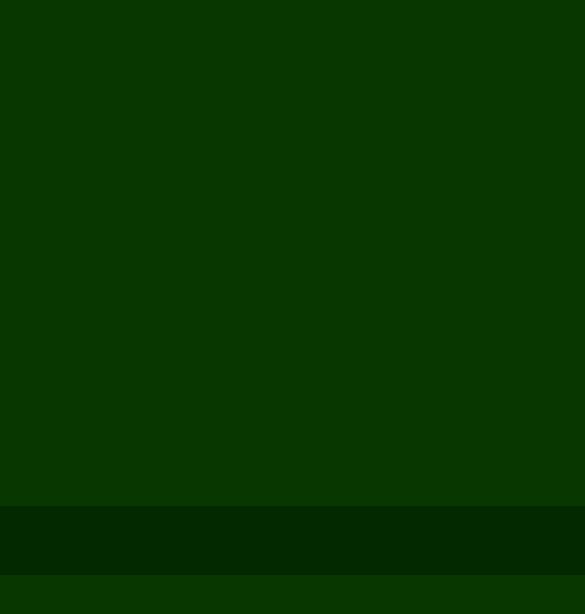
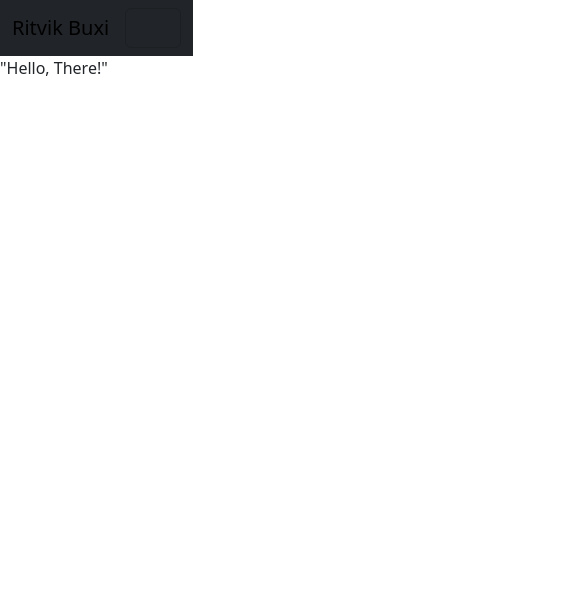
Before and after one commit to Ritvik-Buxi/Ritvik-Buxi, a website: page index.html in a window 390 px wide. Shown: the top 614 px of the page, 585 px wide, since content can reach past the window. Drawn offline with nearby package versions, Linux system fonts and the light colour scheme.

Commit message:
Navbar complete

```diff
--- a/index.html
+++ b/index.html
@@ -1,16 +1,45 @@
 <!DOCTYPE html>
 <html lang="en">
   <head>
-    <meta charset="UTF-8">
-    <meta name="viewport" content="width=device-width, initial-scale=1.0">
-    <link rel="stylesheet" href="./node_modules/bootstrap/dist/css/bootstrap.min.css">
-    <link rel="stylesheet" href="style.css">
-    <title>"<Ritvik Buxi>"</title>
+    <meta charset="UTF-8" />
+    <meta name="viewport" content="width=device-width, initial-scale=1.0" />
+    <link
+      rel="stylesheet"
+      href="./node_modules/bootstrap/dist/css/bootstrap.min.css"
+    />
+    <link rel="stylesheet" href="style.css" />
+    <title><Ritvik Buxi></title>
   </head>
-<body>
+  <body class="bg-success-dark">
     <header>
-        <nav>
-
+      <nav class="navbar navbar-expand-lg bg-dark text-white">
+        <div class="container-fluid">
+          <a class="navbar-brand" href="./index.html">Ritvik Buxi</a>
+          <button
+            class="navbar-toggler"
+            type="button"
+            data-bs-toggle="collapse"
+            data-bs-target="#navbarNav"
+            aria-controls="navbarNav"
+            aria-expanded="false"
+            aria-label="Toggle navigation"
+          >
+            <span class="navbar-toggler-icon"></span>
+          </button>
+          <div class="collapse navbar-collapse" id="navbarNav">
+            <ul class="navbar-nav">
+              <li class="nav-item">
+                <a class="nav-link active" aria-current="page" href="#">Home</a>
+              </li>
+              <li class="nav-item">
+                <a class="nav-link" href="#">Features</a>
+              </li>
+              <li class="nav-item">
+                <a class="nav-link" href="#">Pricing</a>
+              </li>
+            </ul>
+          </div>
+        </div>
       </nav>
     </header>
     <main>
@@ -18,9 +47,7 @@
         <text id="wel-text">"Hello, There!"</text>
       </div>
     </main>
-    <footer>
-
-    </footer>
+    <footer></footer>
     <script src="./node_modules/bootstrap/dist/js/bootstrap.min.js"></script>
     <script src="script.js"></script>
   </body>
--- a/script.js
+++ b/script.js
@@ -0,0 +1 @@
+/*I Know it's empty*/
--- a/style.css
+++ b/style.css
@@ -1,9 +1,6 @@
 body {
-    display: flex;
-    justify-content: center;
-    align-items: center;
-    height: 100vh;
     margin: 0;
+    padding: 0;
 }
 
 .container {
@@ -11,24 +8,16 @@ body {
 }
 
 nav{
-    width: 1920px;
-    height: 69px;
     flex-shrink: 0;
     background: #032900;
     justify-self: start;
+    color:white;
 }
-
-body{
-    width: 1920px;
-    height: 1080px;
-    background: #083700;
-}
-
 .wel-text {
     color: #FFF;
     font-family: Inter;
     font-size: 128px;
-    font-style: normal;
+    font-style: italic;
     font-weight: 600;
     line-height: normal;
     white-space: nowrap; /* Prevent text from wrapping */
```
Lines whose indentation alone changed are shown as unchanged.
